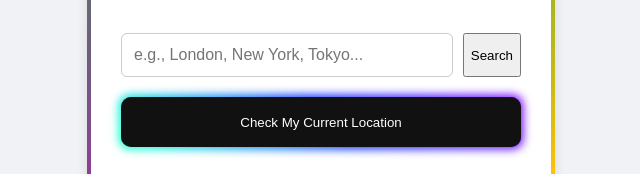
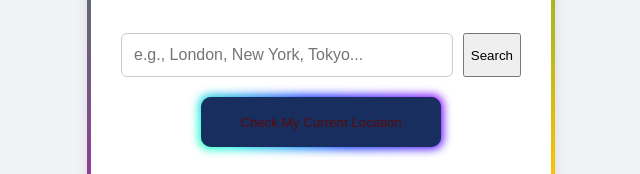
Before and after one commit to Anfahad-10/air_quality_pwa, a website: page public/index.html in a window 1280 px wide. Shown: the part 157-331 px from the top of the page, without its empty margins (319-959 px from the left). Drawn offline with Linux system fonts and the light colour scheme.

Commit message:
Fix glowing button click event by disabling pointer-events on pseudo-elements

```diff
--- a/public/style.css
+++ b/public/style.css
@@ -511,12 +511,12 @@ h1 {
 /* --- FINAL GLOWING BUTTON STYLING --- */
 
 .glow-on-hover {
-    width: 100%; /* Make it full-width to match our layout */
+    width: 60%; /* Make it full-width to match our layout */
     height: 50px;
     border: none;
     outline: none;
-    color: #fff;
-    background: #111;
+    color: #560c0c;
+    background: #1f1a6a;
     cursor: pointer;
     position: relative;
     z-index: 0;
@@ -542,10 +542,11 @@ h1 {
 
     transition: opacity .3s ease-in-out;
     border-radius: 10px;
+    pointer-events: none;
 }
 
 .glow-on-hover:active {
-    color: #000
+    color: #132d5a
 }
 
 .glow-on-hover:active:after {
@@ -560,10 +561,11 @@ h1 {
     position: absolute;
     width: 100%;
     height: 100%;
-    background: #111;
+    background: #182e5e;
     left: 0;
     top: 0;
     border-radius: 10px;
+    pointer-events: none;
 }
 
 @keyframes glowing {
```
